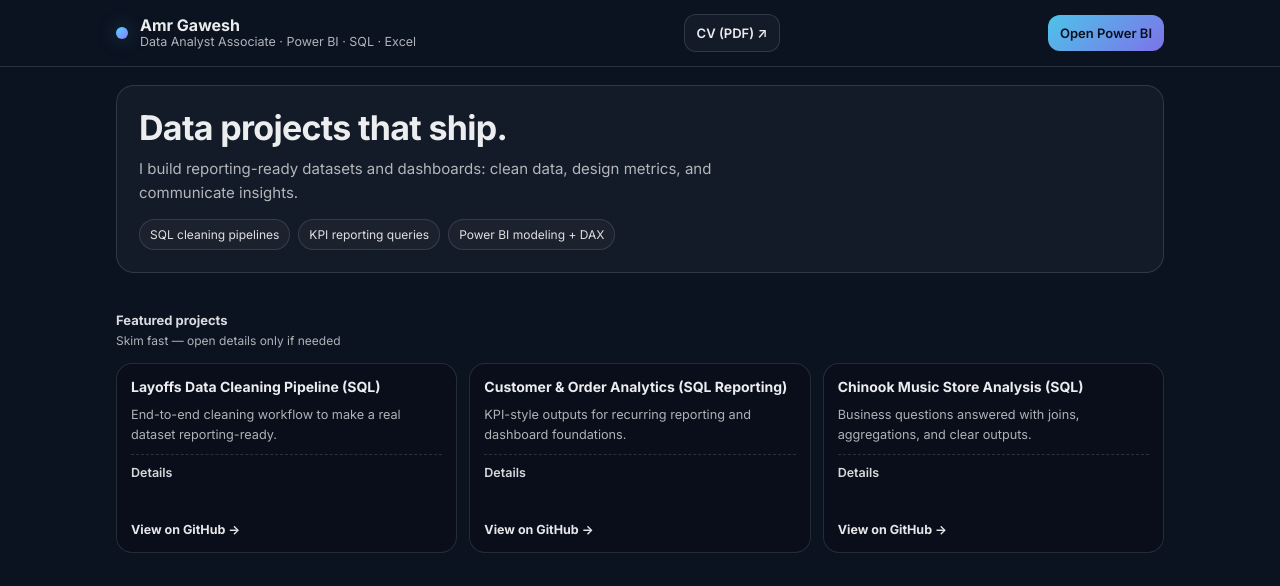
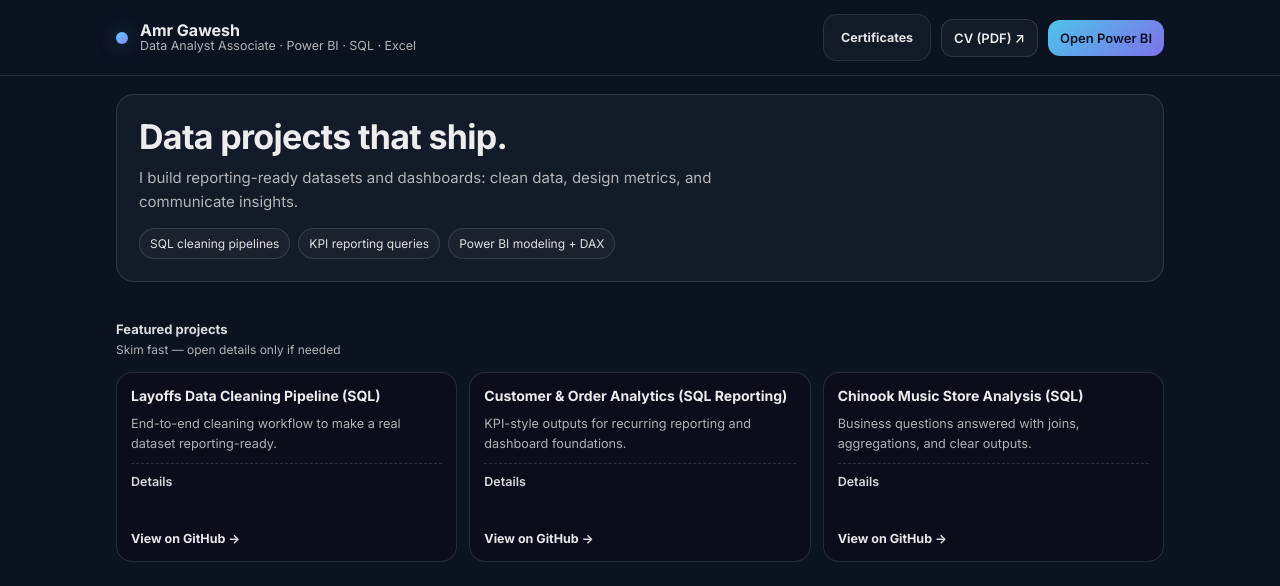
Before and after one commit to Gaw31/Gaw31.github.io, a plain HTML site: page index.html in a window 1280 px wide. Shown: the top 586 px of the page. Drawn offline with Linux system fonts and the light colour scheme.

Commit message:
Update index.html

```diff
--- a/index.html
+++ b/index.html
@@ -411,6 +411,12 @@
           </div>
         </div>
 
+
+        <nav class="actions">
+          <div class="menu" aria-label="Page sections">
+            <a href="#certs">Certificates</a>
+          </div>
+
           <a class="btn" href="Amr_Gawesh_CV.pdf" target="_blank" rel="noopener">CV (PDF) ↗</a>
           <a class="btn primary"
              href="https://app.powerbi.com/view?r=eyJrIjoiNjQ1MzBmZWItZGNkNy00MzQ3LWJlYTQtYzA1YTQ0YzVjYzI0IiwidCI6IjIzZGI2ZTA2LTA1YzQtNDg5ZC1iMTM2LWNiYTk0YThlNmYzNiIsImMiOjh9"
```
